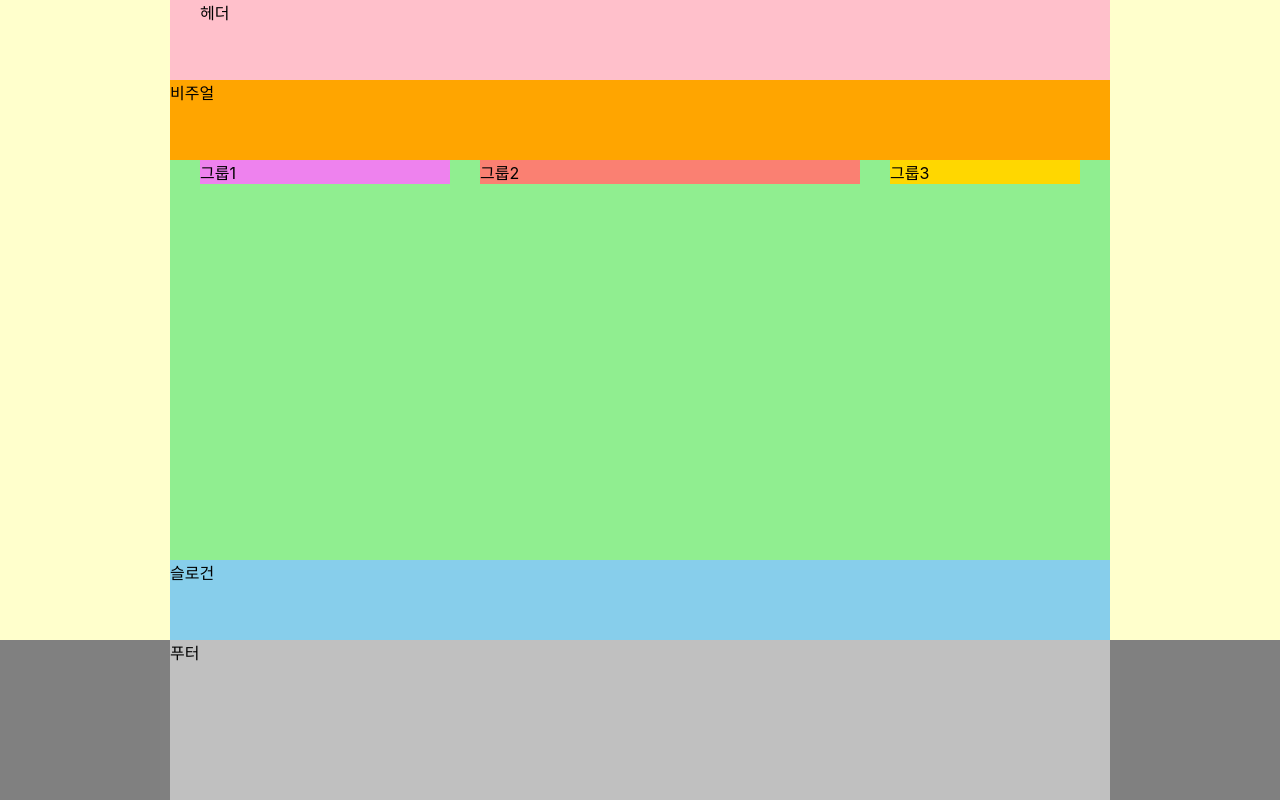
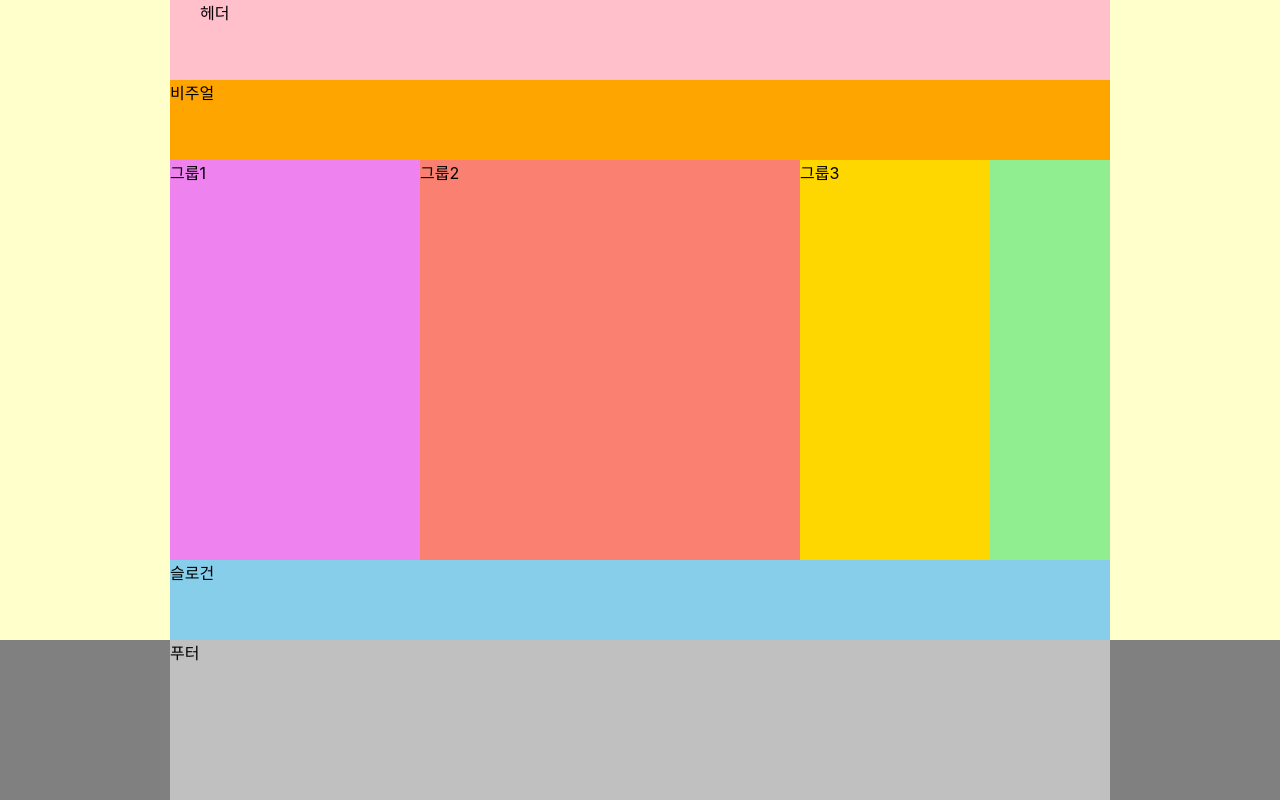
Before and after one commit to guahyoung/HTML5, a website: page index.html in a window 1280 px wide. Drawn offline with Linux system fonts and the light colour scheme; a web font is replaced by a local one.

Commit message:
flex를 이용한 메인 레이아웃

```diff
--- a/styles/style.css
+++ b/styles/style.css
@@ -35,36 +35,29 @@ body{
 .main{
   background: lightgreen;
   height: 50vh;
-  display: flow-root;
-  padding: 0 15px;
+  display: flex;
+  flex-direction: row;
 }
 
-.group{
-  margin: 0 15px;
-}
 
 .group1{
   background-color: violet;
   width: 250px;
-  float: left;
 }
 .group2{
   background-color: salmon;
   width: 380px;
-  float: left;
 
 }
 .group3{
   background-color: gold;
   width: 190px;
-  float: left;
 
 }
 /* 슬로건 */
 .slogan{
   background: skyblue;
   height: 10vh;
-  clear: both;
 }
 /* 푸터 */
 .footer{
```
